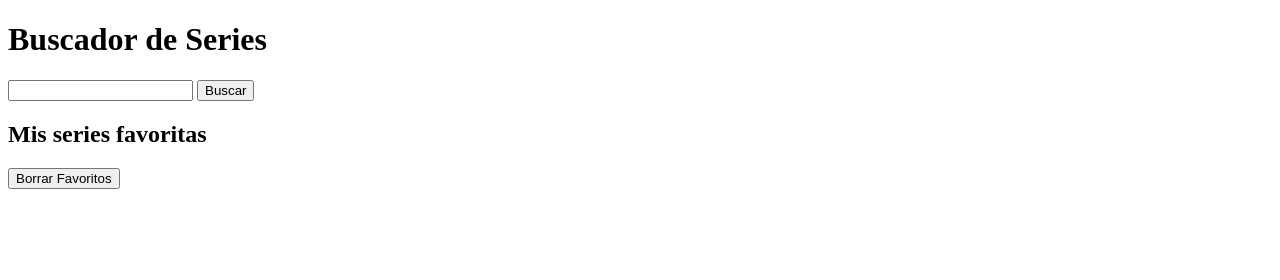
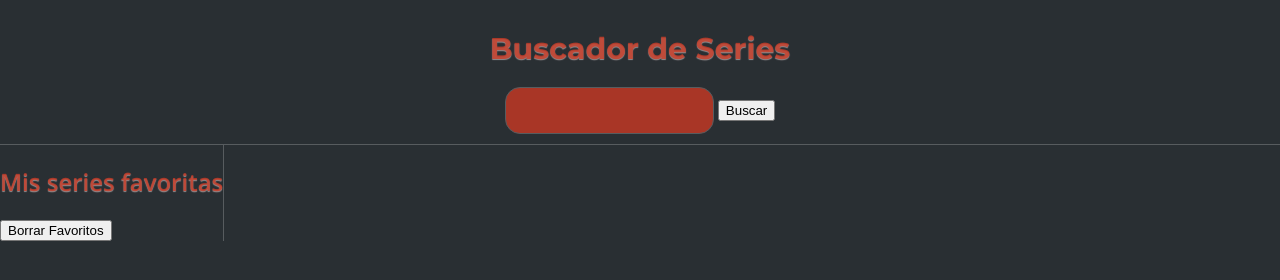
Before and after one commit to patriciaSR/m2-evaluacion-final-patriciaSR, a website: page _src/templates/index.html in a window 1280 px wide. Drawn offline with nearby package versions, Linux system fonts and the light colour scheme; files that its build step writes are made by us from their sources.

Commit message:
add colors and font-families styles

```diff
--- /dev/null
+++ b/_src/assets/scss/core/_variables.scss
@@ -0,0 +1,15 @@
+/*medias-sizes and breakpoints*/
+$mobile: 320px;
+$tablet: 768px;
+$desktop: 1024px;
+
+//colors
+$color-dark-red : rgba(203, 57, 35, 0.788);
+$color-ligth-grey:#575c5f;
+$color-dark-grey: #292f33;
+$color-white: #f5f5f1;
+
+//font family
+$font-open: "Open Sans", sans-serif;
+$font-montserrat: 'Montserrat', sans-serif;
+$font-merriweather: 'Merriweather', serif;
--- a/_src/assets/scss/main.scss
+++ b/_src/assets/scss/main.scss
@@ -1,32 +1,62 @@
+@import 'core/variables';
 @import 'core/settings';
 
-.page__body {
+.page {
   margin: 0;
+  background-color: $color-dark-grey;
+  color: $color-dark-red;
+  text-shadow: 0 1px 1px rgba(250, 232, 232, 0.514);
+  font-family: $font-open;
+}
+.page__header {
+  padding: 10px;
+  text-align: center;
+  border-bottom: 1px solid $color-ligth-grey;
+  .page__title {
+    font-family: $font-montserrat;
+    font-size: 30px;
+  }
+  .finder__input {
+    border: 1px solid $color-ligth-grey;
+    border-radius: 15px;
+    background-color: $color-dark-red;
+    color: $color-white;
+    padding: 15px;
+  }
 }
 .page__main {
-  display: flex;
+
+  @media all and (min-width: $tablet) {
+    display: flex;
+  }
 }
 
 .show-result__list {
   list-style: none;
+  margin: 0;
+  padding: 0;
   display: flex;
   flex-wrap: wrap;
+  @media all and (min-width: $tablet) {
+    padding-left: 30px;
+    border-left: 1px solid $color-ligth-grey;
+  }
 }
 
 .show__item {
-  border: 1px solid rgba(0, 0, 0, 0.1);
+  color: $color-dark-red;
+  background-color: $color-white;
+  border: 1px solid rgba(236, 235, 235, 0.1);
   padding: 10px;
-  background: #fff;
-  box-shadow: 0 1px 5px rgba(0, 0, 0, 0.15);
+  box-shadow: 0 1px 5px rgba(235, 231, 231, 0.884);
   width: 250px;
   text-align: center;
   margin: 20px 10px;
 }
 
-
 .favourite {
-  background-color: salmon;
-  color: blue;
+  background-color: $color-dark-red;
+  color:$color-white;
   .show__title {
     &::after {
       content: "★";
@@ -41,7 +71,9 @@
   list-style: none;
   margin: 0;
   padding: 0;
-
+  @media all and (min-width: 720px) {
+    padding-right: 30px;
+  }
 }
 .show__item.small {
   display: flex;
@@ -49,10 +81,11 @@
   border: none;
   position: relative;
   .show__img {
-    width: 100px;
+    width: 80px;
   }
   .show__title {
     margin-left:20px;
+    font-size: 14px;
   }
   .show__remove-btn {
     position: absolute;
--- a/_src/templates/index.html
+++ b/_src/templates/index.html
@@ -6,7 +6,7 @@
 	<title>Buscador de Series</title>
   <link rel="icon" href="tv-icon.png"/>
   <link rel="stylesheet" href="assets/css/main.css">
-
+  <link href="https://fonts.googleapis.com/css?family=Merriweather:900|Montserrat:400,700|Open+Sans:400,600&display=swap" rel="stylesheet">
   <script src="https://kit.fontawesome.com/af3dab66f1.js"></script>
 </head>
 <body class = "page">
```
